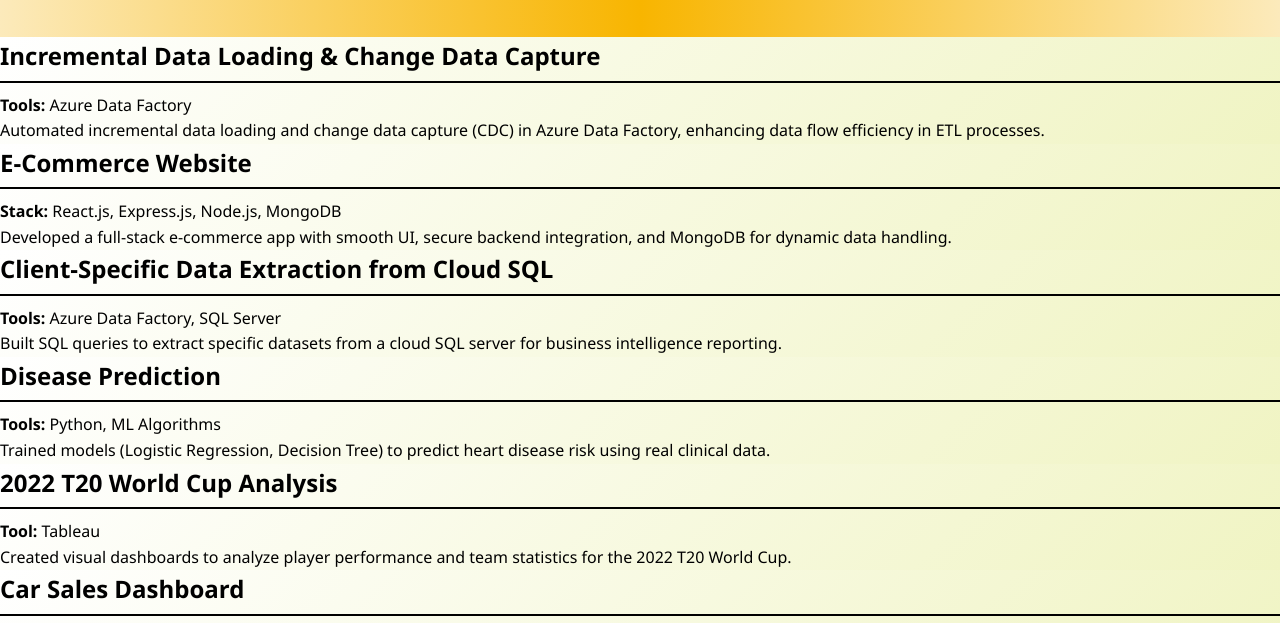
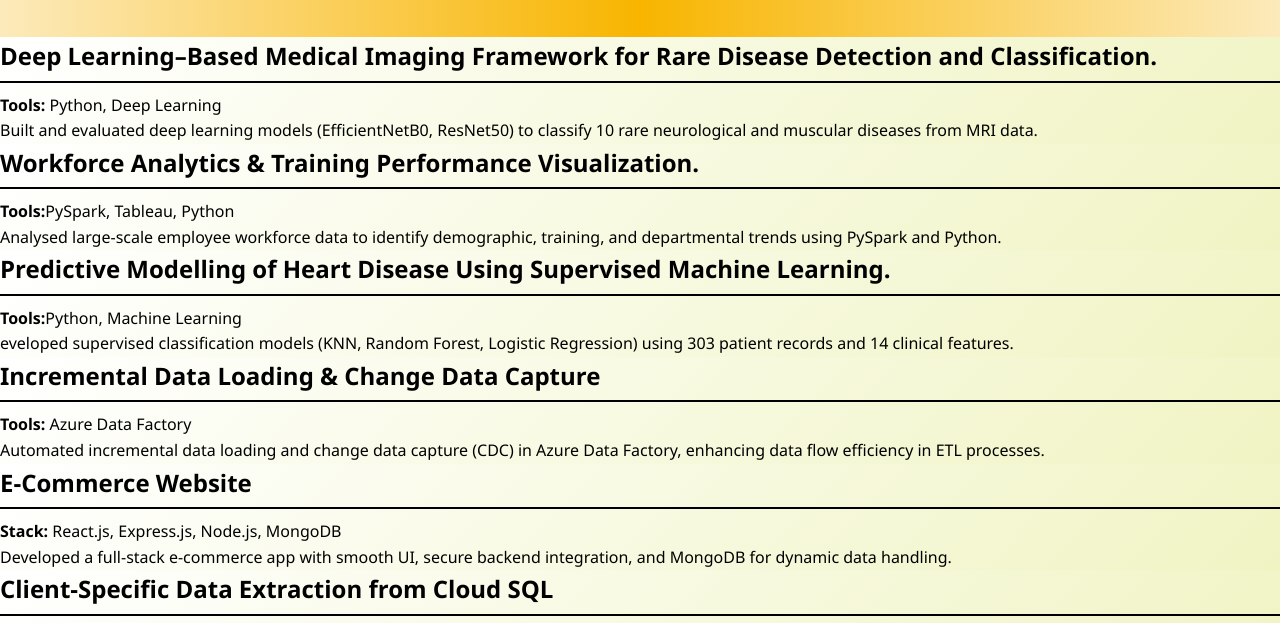
Before and after one commit to Sathwikrdy/portfolio, a plain HTML site: page projects.html in a window 1280 px wide. Shown: the part 100-723 px from the top of the page. Drawn offline with Linux system fonts and the light colour scheme.

Commit message:
Initial changes

```diff
--- a/projects.html
+++ b/projects.html
@@ -21,6 +21,26 @@
     <main class="content-section">
         <h1>My Projects</h1>
 
+         <div class="project-card">
+            <h2>
+Deep Learning–Based Medical Imaging Framework for Rare Disease Detection and Classification.
+</h2>
+            <p><strong>Tools:</strong> Python, Deep Learning</p>
+            <p>Built and evaluated deep learning models (EfficientNetB0, ResNet50) to classify 10 rare neurological and muscular diseases from MRI data.</p>
+        </div>
+
+        <div class="project-card">
+            <h2>Workforce Analytics & Training Performance Visualization.</h2>
+            <p><strong>Tools:</strong>PySpark, Tableau, Python</p>
+            <p>Analysed large-scale employee workforce data to identify demographic, training, and departmental trends using PySpark and Python.</p>
+        </div>
+
+        <div class="project-card">
+            <h2>Predictive Modelling of Heart Disease Using Supervised Machine Learning.</h2>
+            <p><strong>Tools:</strong>Python, Machine Learning</p>
+            <p>eveloped supervised classification models (KNN, Random Forest, Logistic Regression) using 303 patient records and 14 clinical features.</p>
+        </div>
+
         <div class="project-card">
             <h2>Incremental Data Loading & Change Data Capture</h2>
             <p><strong>Tools:</strong> Azure Data Factory</p>
@@ -37,12 +57,6 @@
             <h2>Client-Specific Data Extraction from Cloud SQL</h2>
             <p><strong>Tools:</strong> Azure Data Factory, SQL Server</p>
             <p>Built SQL queries to extract specific datasets from a cloud SQL server for business intelligence reporting.</p>
-        </div>
-
-        <div class="project-card">
-            <h2>Disease Prediction</h2>
-            <p><strong>Tools:</strong> Python, ML Algorithms</p>
-            <p>Trained models (Logistic Regression, Decision Tree) to predict heart disease risk using real clinical data.</p>
         </div>
 
         <div class="project-card">
```
Also changed, not shown: index.html (+1 -1 lines), 5 other files.
